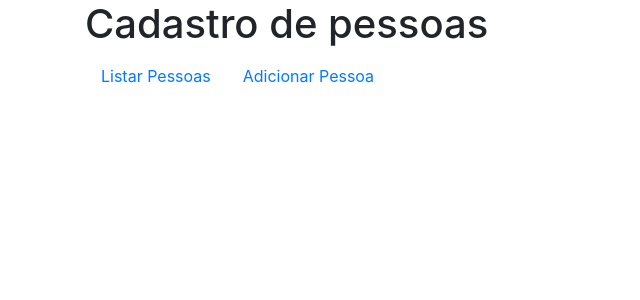
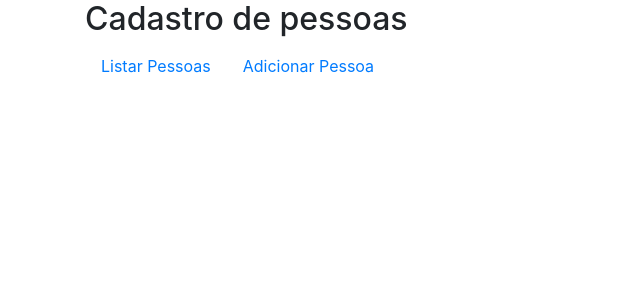
Before and after one commit to renanvm/angular-springboot, an Angular app in the folder src/main/ui/: page / in a window 1280 px wide. Shown: the top 300 px of the page, without its empty margins (0-640 px from the left). Built offline with nearby package versions, Linux system fonts and the light colour scheme.

Commit message:
Atualiza titulo da pagina

```diff
--- a/src/main/ui/src/app/app.component.html
+++ b/src/main/ui/src/app/app.component.html
@@ -1,5 +1,5 @@
 <div class="container">
-  <h1>Cadastro de pessoas</h1>
+  <h2>Cadastro de pessoas</h2>
   <ul class="nav">
     <li class="nav-item">
       <a class="nav-link active"  routerLink="/pessoa-list">Listar Pessoas</a>
--- a/src/main/ui/src/index.html
+++ b/src/main/ui/src/index.html
@@ -2,7 +2,7 @@
 <html lang="en">
 <head>
   <meta charset="utf-8">
-  <title>Challenge</title>
+  <title>Cadastro de Pessoas</title>
   <base href="/">
   <meta name="viewport" content="width=device-width, initial-scale=1">
   <link rel="icon" type="image/x-icon" href="favicon.ico">
```
